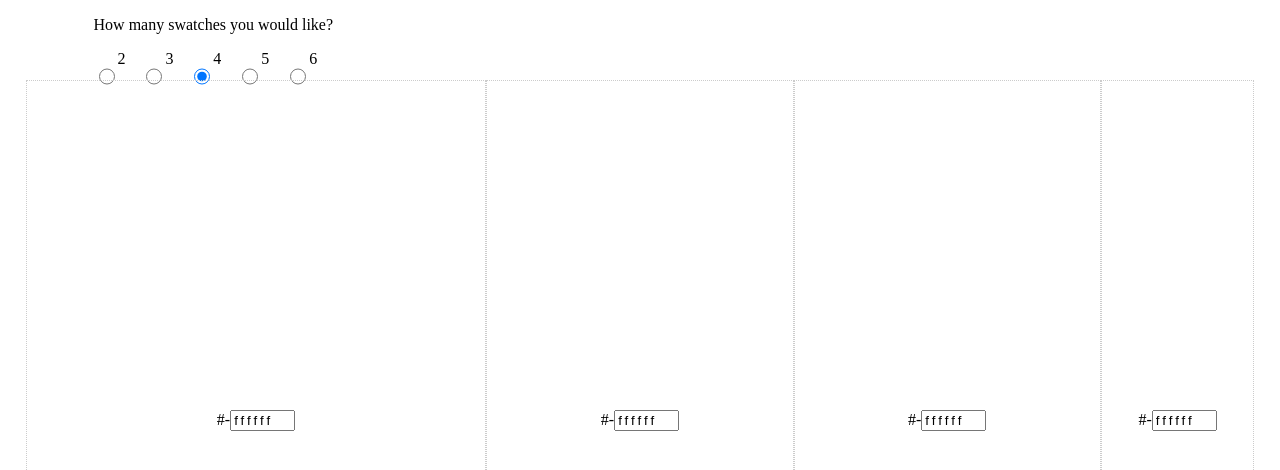
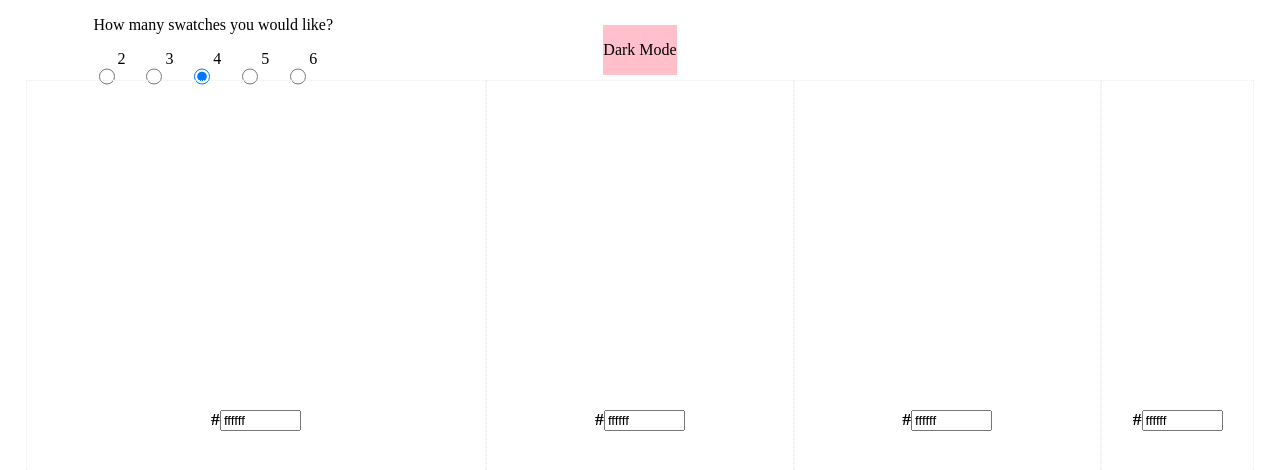
Before and after one commit to cmpprg/color-palette, a plain HTML site: page index.html in a window 1280 px wide. Shown: the top 470 px of the page. Drawn offline with Linux system fonts and the light colour scheme.

Commit message:
Add dark/light mode button

```diff
--- a/index.html
+++ b/index.html
@@ -26,6 +26,10 @@
               <label for="six-swatches">6</label>
             </div>
           </div>
+
+          <div class="dark-light-mode">
+            <p>Dark Mode</p>
+          </div>
       </div>
 
       <div class="main-container"></div>
--- a/js/main.js
+++ b/js/main.js
@@ -52,7 +52,7 @@ const createHexInput = (swatch, index, label) => {
     name: `hex-input-${index}`,
     value: 'ffffff',
     maxlength: '6',
-    size: '5'
+    size: '7'
   }, hexInputDiv)
 };
 //define adding a listener to change color of swatch when hex input changes
@@ -72,7 +72,7 @@ const setGridTemplateByQuantityOfSwatches = (quantity) => {
   if (quantity === 2) {
     return '1.5fr 1fr'
   } else if (quantity === 6) {
-    return '1.5fr repeat(2, 1.25fr) repeat(2, 1fr) .5fr'
+    return '2fr repeat(2, 1.25fr) 1fr .75fr .5fr'
   } else {
     return `1.5fr repeat(${quantity - 2}, 1fr) .5fr`
   }
@@ -104,9 +104,6 @@ const clearAndConstructMainContainer = (quantityOfSwatches) => {
   clearMainContainer();
   constructMainContainer(quantityOfSwatches);
 }
-// ************************************************
-// *****************Main Container*****************
-// ************************************************
 
 const constructMainContainer = (quantity) => {
   //create swatches for displaying color and append to the main container.
@@ -115,7 +112,7 @@ const constructMainContainer = (quantity) => {
   const colorSwatches = document.querySelectorAll('[class^=color-swatch]')
   //create hex inputs
   colorSwatches.forEach((colorSwatch, index) => {
-    createHexInput(colorSwatch, index, "#-");
+    createHexInput(colorSwatch, index, "#");
   });
   //apply colorEvent to the paired inputs and color swatches.
   colorSwatches.forEach((colorSwatch, i) => {
@@ -124,17 +121,18 @@ const constructMainContainer = (quantity) => {
   });
 }
 
+//************************
 //begin all actions below:
-const windowSizeforOrientationChange = 860
+//************************
+const windowSizeforOrientationChange = 1050
 let swatchQuantity = 4;
-
 
 //check size of screen in begining and size grid vertical or horizontal accordingly
 document.body.onload = () => {
-  console.log('hello')
   orientMainGridBasedOnWindowSize(swatchQuantity, windowSizeforOrientationChange);
 };
 
+//initial set up of Main Container
 clearAndConstructMainContainer(swatchQuantity)
 
 //listen to see if user changes swatch quantity via radio buttons.
@@ -151,8 +149,3 @@ radioButtons.forEach( button => {
 window.onresize = () => {
   orientMainGridBasedOnWindowSize(swatchQuantity, windowSizeforOrientationChange);
 };
-
-
-// ************************************************
-// *****************Footer Container*****************
-// ************************************************
--- a/style/main.css
+++ b/style/main.css
@@ -39,17 +39,27 @@ body {
 
 [class*=color-swatch] {
   position: relative;
-  border: 1px dotted #ccc;
+  border: 1px dotted #eee;
   display: grid;
 }
 
 .hex-input-div {
   justify-self: center;
   align-self: center;
+  font-weight: bold;
+  font-family: avenir;
+  font-size: 1.1em;
 }
 
 .hex-input {
-  letter-spacing: 3px;
+
+}
+
+/**** HEADER STUFF ****/
+.dark-light-mode {
+  background-color: pink;
+  justify-self: center;
+  align-self: center;
 }
 
 .swatch-quantity-input {
```
